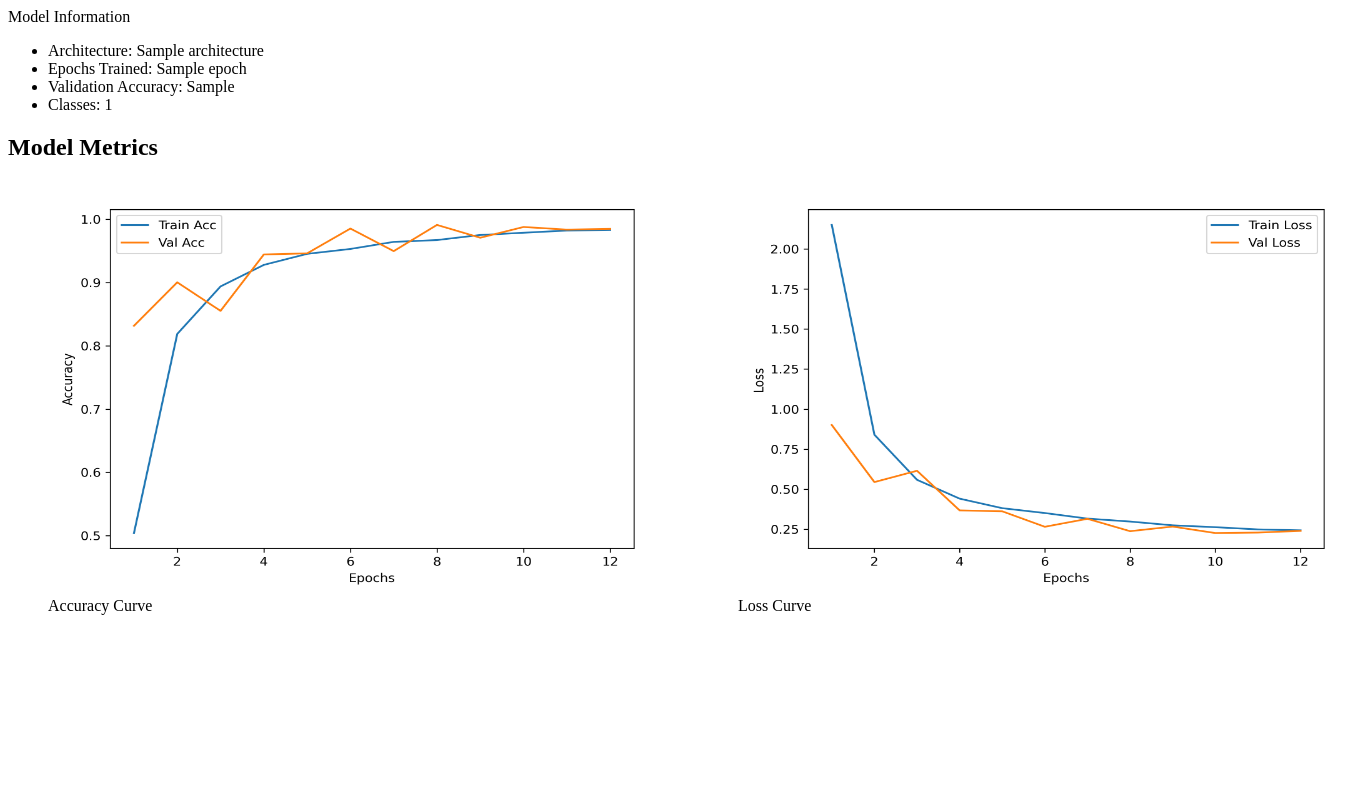
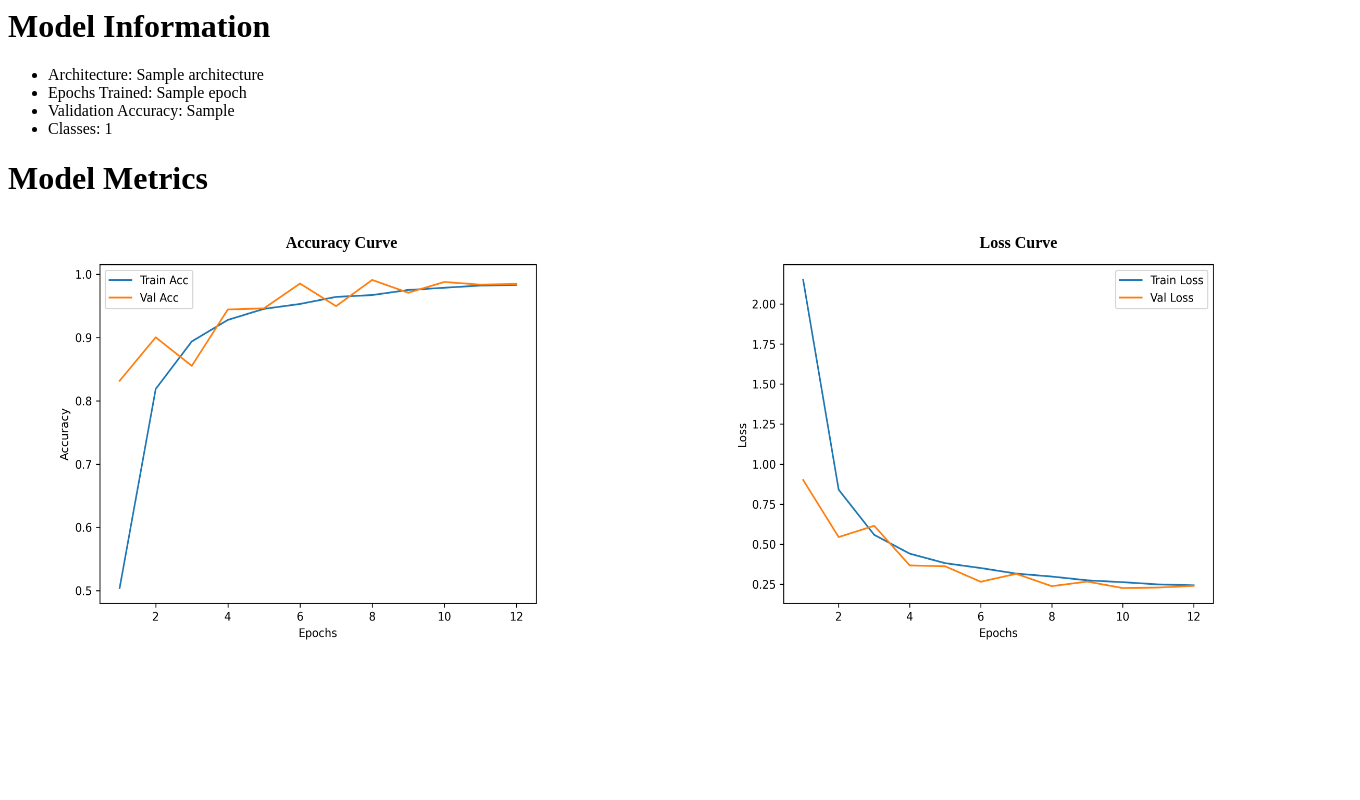
Before and after one commit to grantmajor/fruitclassifier, a Flask app: template templates/metrics.html in a window 1360 px wide. Run offline with Flask 3, Linux system fonts and the light colour scheme; the template is opened without the code that fills it: most values are stand-ins (such as "Sample title", 1, 10 or a date in 2020).

Commit message:
Added loss and accuracy curves to model information page. Used CSS to format figures side-by-side and with bold, centered captions. Working to add tables with additional metrics.

```diff
--- /dev/null
+++ b/static/css/styles.css
@@ -0,0 +1,14 @@
+.figure-container {
+    display: flex;
+    gap: 10px;
+    justify-content: space-between;
+}
+
+.figure-container figure {
+    flex: 1;
+}
+
+figcaption {
+    font-weight: bold;
+    text-align: center;
+}
--- a/templates/metrics.html
+++ b/templates/metrics.html
@@ -1,6 +1,8 @@
-<link rel="stylesheet" href="styles.css"
+<!-- Import css file for side-by-side graph display -->
+<link rel="stylesheet" href="{{ url_for('static', filename='css/styles.css') }}">
 
-<h2> Model Information</h2>
+
+<h1>Model Information</h1>
 
 <ul>
     <li>Architecture: {{ info.architecture }}</li>
@@ -9,17 +11,17 @@
     <li>Classes: {{ info.num_classes }}</li>
 </ul>
 
-<h2>Model Metrics</h2>
+<h1>Model Metrics</h1>
 
-<!-- Use figure container to display graphs side by side  -->
+<!-- Use figure container to display graphs side-by-side  -->
 <div class="figure-container">
     <figure>
-        <img src="{{ url_for('static', filename='metrics/plots/accuracy_curve.png') }}" alt="Accuracy Curve" width="600" height="400">
         <figcaption>Accuracy Curve</figcaption>
+        <img src="{{ url_for('static', filename='metrics/plots/accuracy_curve.png') }}" alt="Accuracy Curve" width="500" height="400">
     </figure>
 
     <figure>
-        <img src ="{{ url_for('static', filename='metrics/plots/loss_curve.png') }}" alt ="Loss Curve" width="600" height="400">
         <figcaption>Loss Curve</figcaption>
+        <img src ="{{ url_for('static', filename='metrics/plots/loss_curve.png') }}" alt ="Loss Curve" width="500" height="400">
     </figure>
 </div>
```
